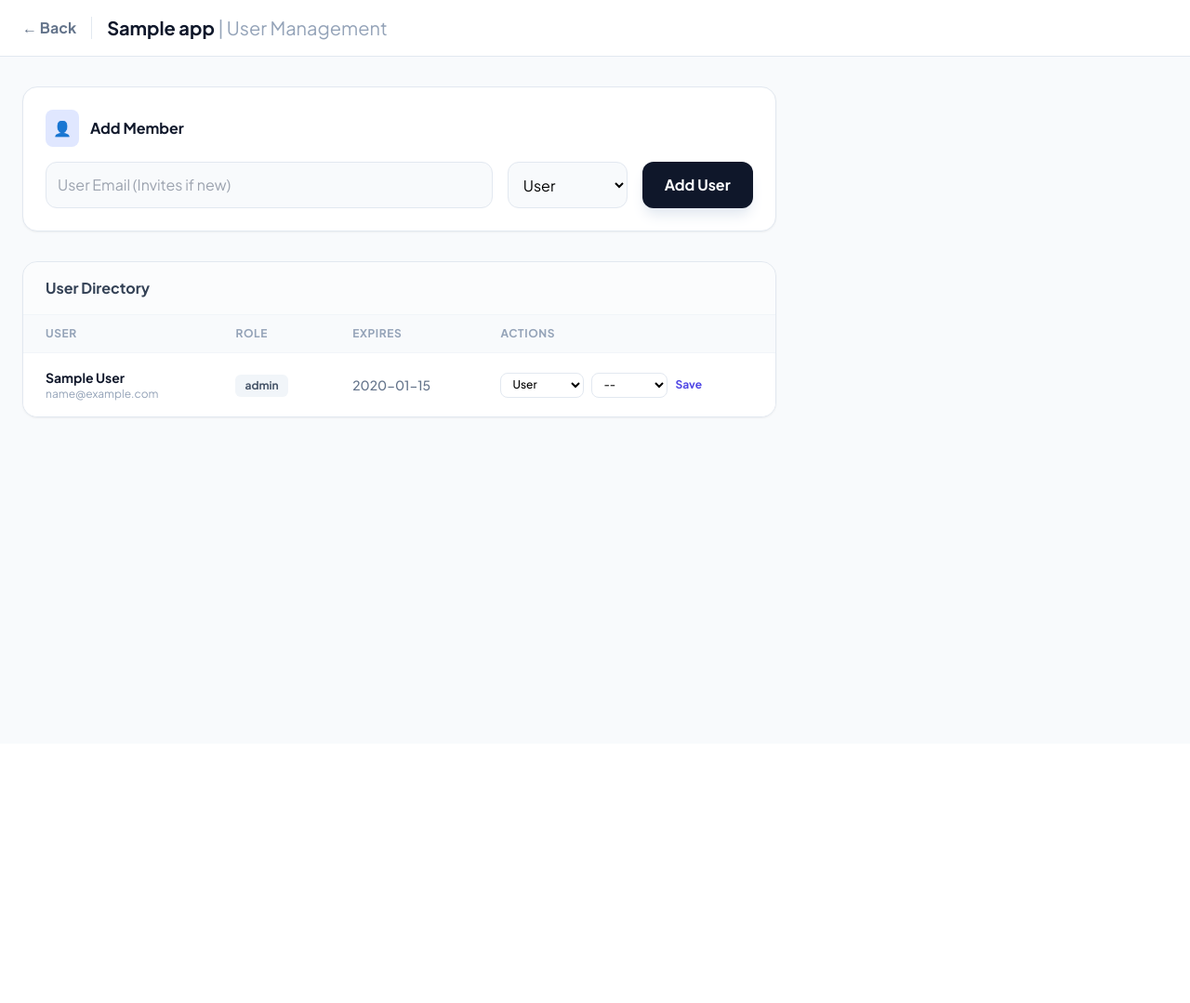
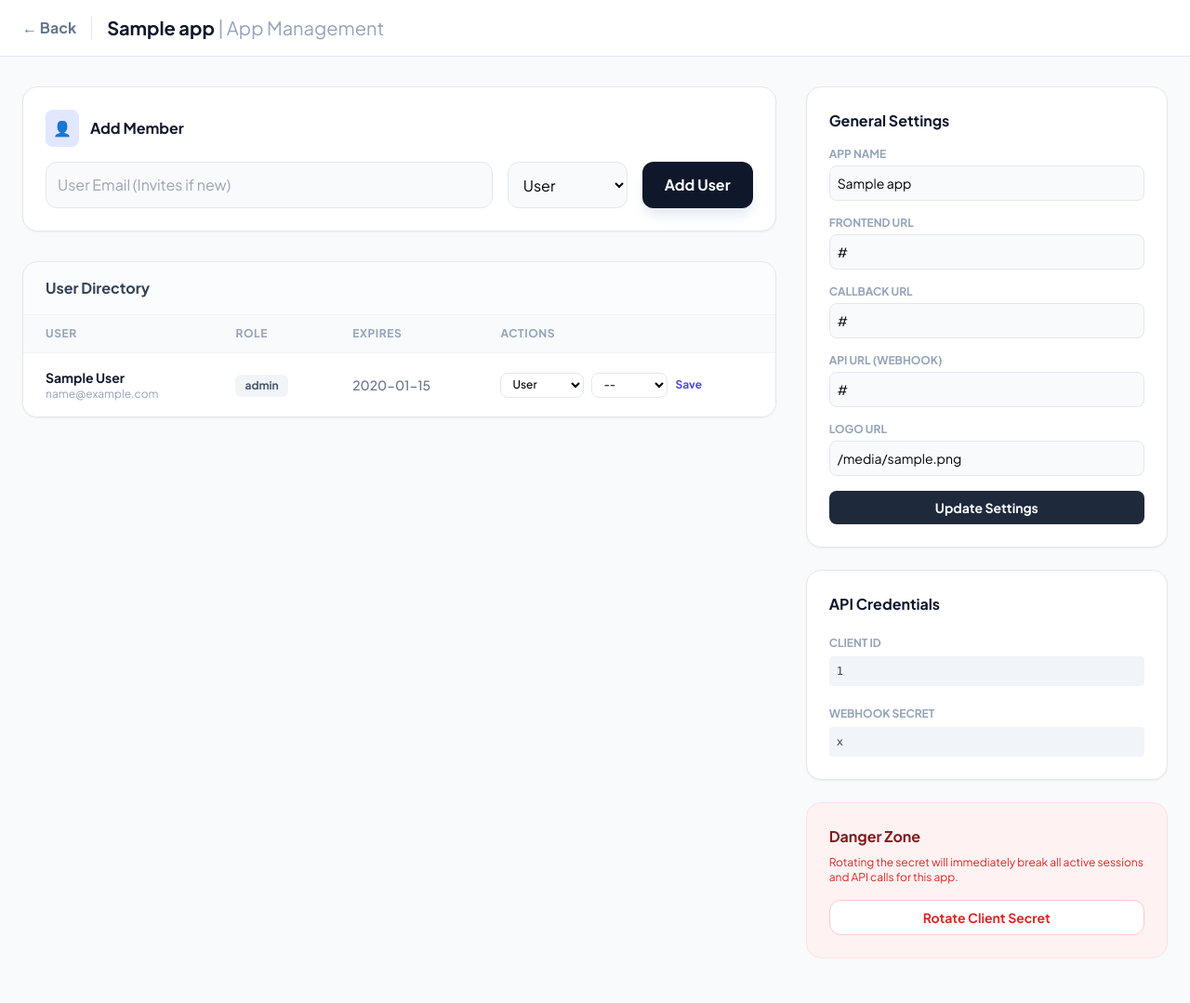
Before and after one commit to pr0meth4uspr0meth4us-bit/bifost, a Flask app: template bifrost/templates/backoffice/app_users.html in a window 1280 px wide. Shown: the whole page at 93% size. Before the commit the page ends 450 px from the top, so only its background shows below. Run offline with Flask 3, Linux system fonts and the light colour scheme; the template is opened without the code that fills it: most values are stand-ins (such as "Sample title", 1, 10 or a date in 2020); parts of the project's set-up code (start-up, migrations or seed data) failed here and were passed over; some libraries are stand-ins or nearby versions.

Commit message:
feat: 2.3.0

```diff
--- a/bifrost/templates/backoffice/app_users.html
+++ b/bifrost/templates/backoffice/app_users.html
@@ -12,7 +12,7 @@
     <div class="max-w-7xl mx-auto flex items-center space-x-4">
         <a href="{{ url_for('backoffice.dashboard') }}" class="text-slate-500 hover:text-slate-900 font-bold">← Back</a>
         <div class="h-6 w-px bg-slate-200"></div>
-        <h1 class="text-xl font-bold text-slate-900">{{ app.app_name }} <span class="text-slate-400 font-normal">| User Management</span></h1>
+        <h1 class="text-xl font-bold text-slate-900">{{ app.app_name }} <span class="text-slate-400 font-normal">| App Management</span></h1>
     </div>
 </nav>
 
@@ -111,18 +111,45 @@
             </div>
         </div>
 
-        {% if session['is_super_admin'] %}
         <div class="space-y-6">
+
             <div class="bg-white p-6 rounded-2xl shadow-sm border border-slate-200">
-                <h3 class="font-bold text-slate-900 mb-4">Technical Details</h3>
+                <h3 class="font-bold text-slate-900 mb-4">General Settings</h3>
+                <form action="{{ url_for('backoffice.update_app_settings', app_id=app._id) }}" method="POST" class="space-y-4">
+                    <div>
+                        <label class="block text-xs font-bold text-slate-400 uppercase mb-1">App Name</label>
+                        <input type="text" name="app_name" value="{{ app.app_name }}" class="w-full text-sm p-2 bg-slate-50 border border-slate-200 rounded-lg outline-none focus:border-indigo-600">
+                    </div>
+                    <div>
+                        <label class="block text-xs font-bold text-slate-400 uppercase mb-1">Frontend URL</label>
+                        <input type="url" name="web_url" value="{{ app.app_web_url }}" class="w-full text-sm p-2 bg-slate-50 border border-slate-200 rounded-lg outline-none focus:border-indigo-600">
+                    </div>
+                    <div>
+                        <label class="block text-xs font-bold text-slate-400 uppercase mb-1">Callback URL</label>
+                        <input type="url" name="callback_url" value="{{ app.app_callback_url }}" class="w-full text-sm p-2 bg-slate-50 border border-slate-200 rounded-lg outline-none focus:border-indigo-600">
+                    </div>
+                    <div>
+                        <label class="block text-xs font-bold text-slate-400 uppercase mb-1">API URL (Webhook)</label>
+                        <input type="url" name="api_url" value="{{ app.app_api_url }}" class="w-full text-sm p-2 bg-slate-50 border border-slate-200 rounded-lg outline-none focus:border-indigo-600">
+                    </div>
+                    <div>
+                        <label class="block text-xs font-bold text-slate-400 uppercase mb-1">Logo URL</label>
+                        <input type="url" name="logo_url" value="{{ app.app_logo_url }}" class="w-full text-sm p-2 bg-slate-50 border border-slate-200 rounded-lg outline-none focus:border-indigo-600">
+                    </div>
+                    <button type="submit" class="w-full bg-slate-800 text-white font-bold py-2 rounded-lg text-sm hover:bg-slate-900 transition">Update Settings</button>
+                </form>
+            </div>
+
+            <div class="bg-white p-6 rounded-2xl shadow-sm border border-slate-200">
+                <h3 class="font-bold text-slate-900 mb-4">API Credentials</h3>
                 <div class="space-y-4">
                     <div>
                         <label class="text-xs font-bold text-slate-400 uppercase">Client ID</label>
-                        <code class="block bg-slate-100 p-2 rounded text-xs text-slate-700 mt-1 break-all">{{ app.client_id }}</code>
+                        <code class="block bg-slate-100 p-2 rounded text-xs text-slate-700 mt-1 break-all select-all">{{ app.client_id }}</code>
                     </div>
                     <div>
                         <label class="text-xs font-bold text-slate-400 uppercase">Webhook Secret</label>
-                        <code class="block bg-slate-100 p-2 rounded text-xs text-slate-700 mt-1 break-all">{{ app.webhook_secret }}</code>
+                        <code class="block bg-slate-100 p-2 rounded text-xs text-slate-700 mt-1 break-all select-all">{{ app.webhook_secret }}</code>
                     </div>
                 </div>
             </div>
@@ -131,13 +158,13 @@
                 <h3 class="font-bold text-red-900 mb-2">Danger Zone</h3>
                 <p class="text-xs text-red-600 mb-4">Rotating the secret will immediately break all active sessions and API calls for this app.</p>
                 <form action="{{ url_for('backoffice.rotate_secret', app_id=app._id) }}" method="POST" onsubmit="return confirm('Are you strictly sure? This will break the running app.');">
-                    <button type="submit" class="w-full bg-white border border-red-200 text-red-600 font-bold py-2 px-4 rounded-xl hover:bg-red-600 hover:text-white transition">
+                    <button type="submit" class="w-full bg-white border border-red-200 text-red-600 font-bold py-2 px-4 rounded-xl hover:bg-red-600 hover:text-white transition text-sm">
                         Rotate Client Secret
                     </button>
                 </form>
             </div>
+
         </div>
-        {% endif %}
 
     </div>
 </div>
```
Also changed, not shown: bifrost/backoffice.py (+51 -2 lines), bifrost/models/apps.py (+22 -4 lines), CHANGELOG.md.
